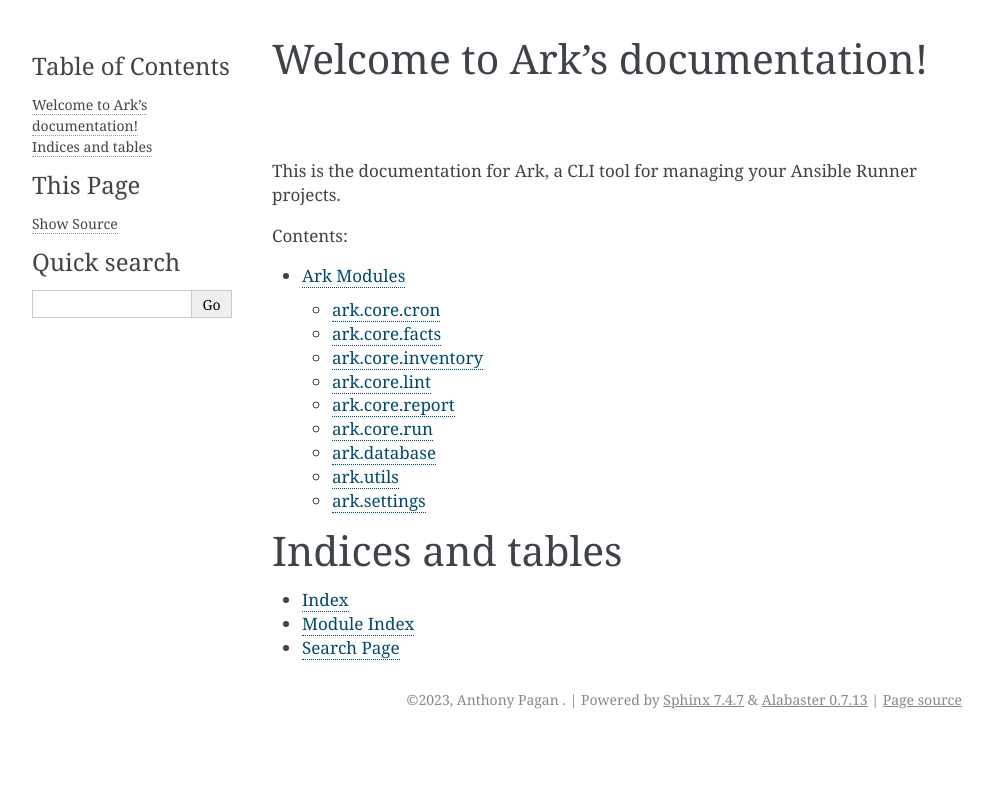
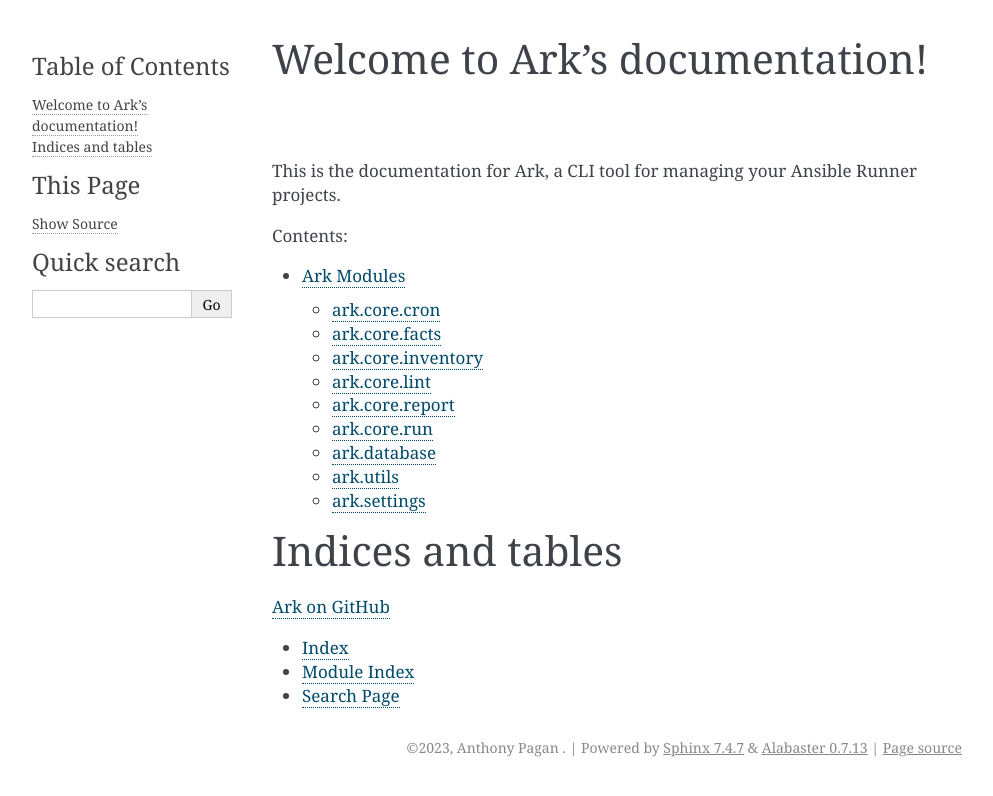
Before and after one commit to Get-Tony/Ark, a Sphinx documentation site: the page built from docs/source/index.rst, in a window 1280 px wide. Shown: the top 796 px of the page, without its empty margins (148-1141 px from the left). Built offline with Sphinx 7.4.7, drawn with Linux system fonts in a browser that asks for light colours.

Commit message:
Added github link to docs index

```diff
--- a/docs/source/index.rst
+++ b/docs/source/index.rst
@@ -13,6 +13,8 @@
 Indices and tables
 ==================
 
+`Ark on GitHub <https://github.com/get-tony/Ark>`_
+
 * :ref:`genindex`
 * :ref:`modindex`
 * :ref:`search`
```
